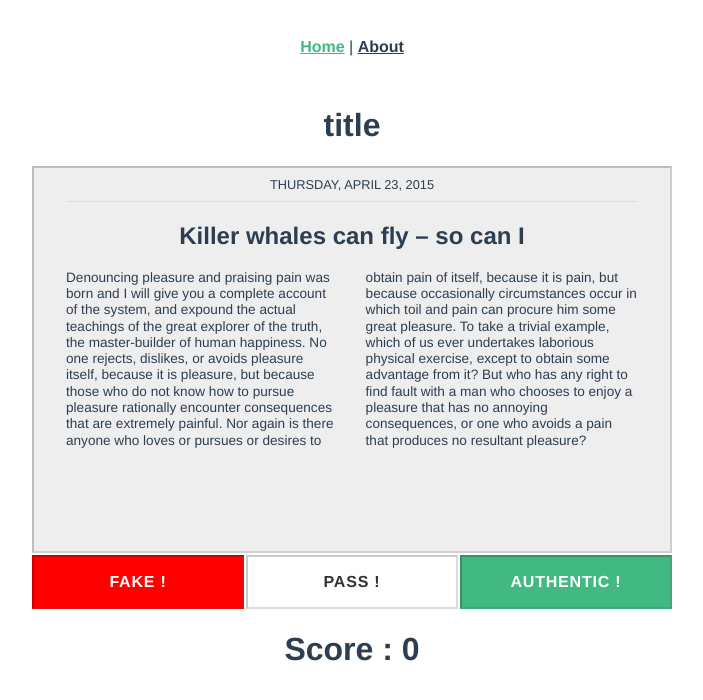
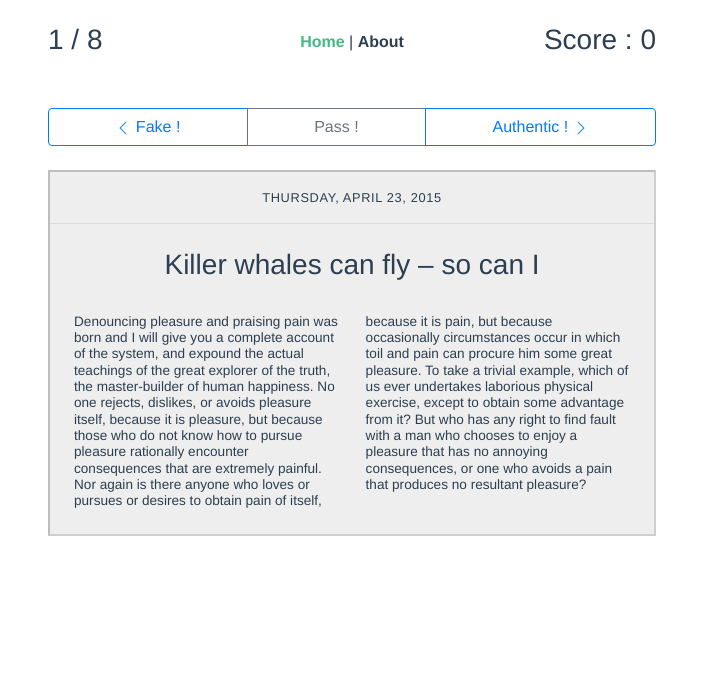
Before and after one commit to impresso/fakenews-quiz, a Vue app: page / in a window 1280 px wide. Shown: the top 700 px of the page, without its empty margins (288-991 px from the left). Built offline with nearby package versions, Linux system fonts and the light colour scheme.

Commit message:
cosmetic changes

```diff
--- a/src/main.js
+++ b/src/main.js
@@ -1,6 +1,8 @@
 import Vue from 'vue';
 import VueI18n from 'vue-i18n';
-import BootstrapVue from 'bootstrap-vue';
+import {
+  BootstrapVue, BIcon, BIconCheckCircle, BIconXCircle, BIconChevronLeft, BIconChevronRight,
+} from 'bootstrap-vue';
 import App from '@/App';
 
 import router from '@/router';
@@ -8,8 +10,16 @@ import store from '@/store';
 import messages from '@/i18n/messages';
 import dateTimeFormats from '@/i18n/dateTimeFormats';
 
+import 'bootstrap/dist/css/bootstrap.css';
+// import 'bootstrap-vue/dist/bootstrap-vue.css';
+
 Vue.config.productionTip = false;
 Vue.use(BootstrapVue);
+Vue.component('BIcon', BIcon);
+Vue.component('BIconCheckCircle', BIconCheckCircle);
+Vue.component('BIconXCircle', BIconXCircle);
+Vue.component('BIconChevronLeft', BIconChevronLeft);
+Vue.component('BIconChevronRight', BIconChevronRight);
 Vue.use(VueI18n);
 
 // Create VueI18n instance with options
--- a/src/views/Home.vue
+++ b/src/views/Home.vue
@@ -1,55 +1,58 @@
 <template>
-  <div>
-    <div class="about">
-      <h1>{{ $t('title') }}</h1>
+  <div class="about">
+    <!-- <h1>{{ $t('title') }}</h1> -->
+    <div class="position-absolute ml-3" style="top:-4.8em; left:0">
+      <h3 class="my-3">{{ answered.length + 1 }} / {{ num_articles }}</h3>
+    </div>
+    <div class="position-absolute mr-3" style="top:-4.8em; right:0">
+      <h3 class="my-3">Score : {{ score }}</h3>
     </div>
     <div class="app-container">
+      <div class="controls-container">
+        <b-button-group class="my-4 w-100">
+          <b-button variant="outline-primary" @click="checkNews(false)"
+            :disabled="disableButtons">
+            <b-icon icon="chevron-left"></b-icon> Fake !
+          </b-button>
+          <b-button variant="outline-secondary" @click="checkNews()">
+            Pass !
+          </b-button>
+          <b-button variant="outline-primary" @click="checkNews(true)"
+          :disabled="disableButtons">
+            Authentic ! <b-icon icon="chevron-right"></b-icon>
+          </b-button>
+        </b-button-group>
+      </div>
       <div class="articles-container">
-        <div class="date">
+        <div class="date p-3">
           {{ $d(new Date(current_article.date), 'long') }}
         </div>
-        <h2 class="title">
+        <h3 class="title px-4 pt-4">
           {{ current_article.title }}
-        </h2>
-        <div class="excerpt">
+        </h3>
+        <div class="excerpt p-4">
           {{ current_article.excerpt }}
         </div>
       </div>
-      <div class="controls-container">
-        <a class="controls left" href="#fake" @click="checkNews(false)">
-          Fake !
-        </a>
-        <a class="controls" href="#pass" @click="checkNews()">
-          Pass !
-        </a>
-        <a class="controls right" href="#auth" @click="checkNews(true)">
-          Authentic !
-        </a>
-      </div>
+      <transition name="fadescale"
+        v-on:after-enter="showFeedback = {}" v-on:after-leave="shuffleArticles">
+        <div class="checkit success" v-show="showFeedback.success">
+          <b-icon icon="check-circle" font-scale="5"></b-icon>
+        </div>
+      </transition>
+      <transition name="fadescale"
+        v-on:after-enter="showFeedback = {}" v-on:after-leave="shuffleArticles">
+        <div class="checkit fail" v-show="showFeedback.fail">
+          <b-icon icon="x-circle" font-scale="5"></b-icon>
+        </div>
+      </transition>
     </div>
-    <h1>Score : {{ score }}</h1>
   </div>
 </template>
 
 <script>
 
-// import Vue from 'vue';
-// import Vuex from 'vuex';
 import json from '../data/news.json';
-
-// Vue.use(Vuex);
-
-// const store = new Vuex.Store({
-//   state: {
-//     answered: [],
-//   },
-//   mutations: {
-//     addAnswered(state, payload) {
-//       state.answered.push(payload.artNum);
-//       console.log(state);
-//     },
-//   },
-// });
 
 export default {
   data: () => ({
@@ -57,6 +60,8 @@ export default {
     score: 0,
     rand: 0,
     answered: [],
+    showFeedback: {},
+    disableButtons: false,
   }),
   created() {
     this.shuffleArticles();
@@ -80,17 +85,23 @@ export default {
           this.rand = Math.floor(Math.random() * this.num_articles);
         }
       }
+      this.disableButtons = false;
     },
     checkNews(answer) {
       // console.log(answer, this.articles[this.current_article].isFake);
-      if (typeof answer !== 'undefined') {
-        this.score += (answer === this.current_article.isFake) ? -10 : 10;
-        // store.commit('addAnswered', {
-        //   artNum: this.rand,
-        // });
+      if (typeof answer === 'undefined') {
+        this.shuffleArticles();
+      } else {
+        this.disableButtons = true;
+        if (answer === this.current_article.isFake) {
+          this.showFeedback.fail = true;
+          this.score -= 5;
+        } else {
+          this.showFeedback.success = true;
+          this.score += 10;
+        }
         this.answered.push(this.rand);
       }
-      this.shuffleArticles();
     },
   },
 };
@@ -98,19 +109,23 @@ export default {
 </script>
 
 <style lang="scss" media="screen">
-  .app-container {
-    border: 2px solid #white;
+  .about {
+    position: relative;
+    padding: 0 1em;
     max-width: 40rem;
     margin: auto;
+  }
+  .app-container {
+    position: relative;
+    border: 2px solid #white;
     .articles-container {
       background-color: #eee;
-      padding: 0.6em 2em;
       border: 2px inset rgba(0,0,0,0.2);
       overflow: hidden;
       .date {
         text-transform: uppercase;
+        letter-spacing: 0.05em;
         font-size: 80%;
-        padding-bottom: 0.65em;
         border-bottom: 1px solid #ddd;
       }
       .title {
@@ -123,43 +138,37 @@ export default {
         overflow: hidden;
         display: block;
         font-size: 85%;
-        // font-family: serif;
         line-height: 1.2em;
-        height: 20em;
       }
     }
-    .controls-container {
-      display: flex;
-      justify-content: stretch;
-      border-top: 2px solid white;
-      .controls {
-        flex: 1;
-        margin-right: 2px;
-        font-weight: bold;
-        text-transform: uppercase;
-        letter-spacing: 0.05em;
-        padding: 1rem;
-        text-decoration: none;
-        color: #333;
-        border: 2px inset rgba(0,0,0,0.2);
-        transition: all 0.2s;
-        &:hover {
-          border-color: rgba(0,0,0,0.8);
-        }
-        &.left {
-          color: white;
-          background-color: red;
-        }
-        &.center {
-          background-color: #ddd;
-        }
-        &.right {
-          color: white;
-          background-color: #42b983;
-          margin-right: 0;
-        }
+    .checkit {
+      position: absolute;
+      width: 100%;
+      top: 45%;
+      left: 0;
+      margin: 0 auto;
+      &.success {
+        color: #42b983;
+      }
+      &.fail {
+        color: red;
       }
     }
+  }
+  .fadescale-enter-active {
+    transition: all .2s ease-out;
+  }
+  .fadescale-leave-active {
+    transition: all .8s ease-in;
+  }
+  .fadescale-enter-to {
+    transform: scale(2.2);
+    // transform: translateY(-20px);
+  }
+  .fadescale-leave-to {
+    // transform: translateY(-60px);
+    transform: scale(0.2);
+    opacity: 0;
   }
 </style>
 
```
